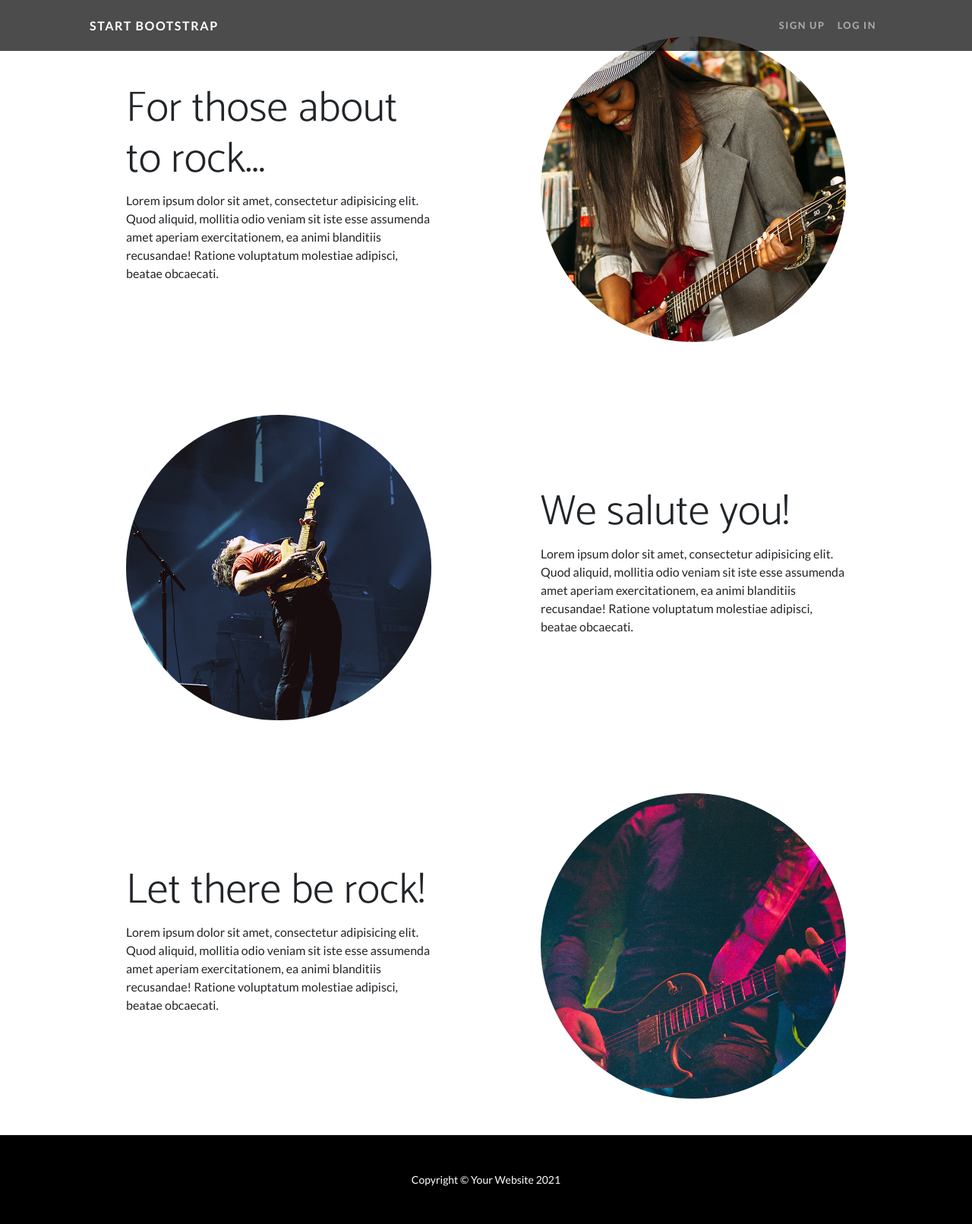
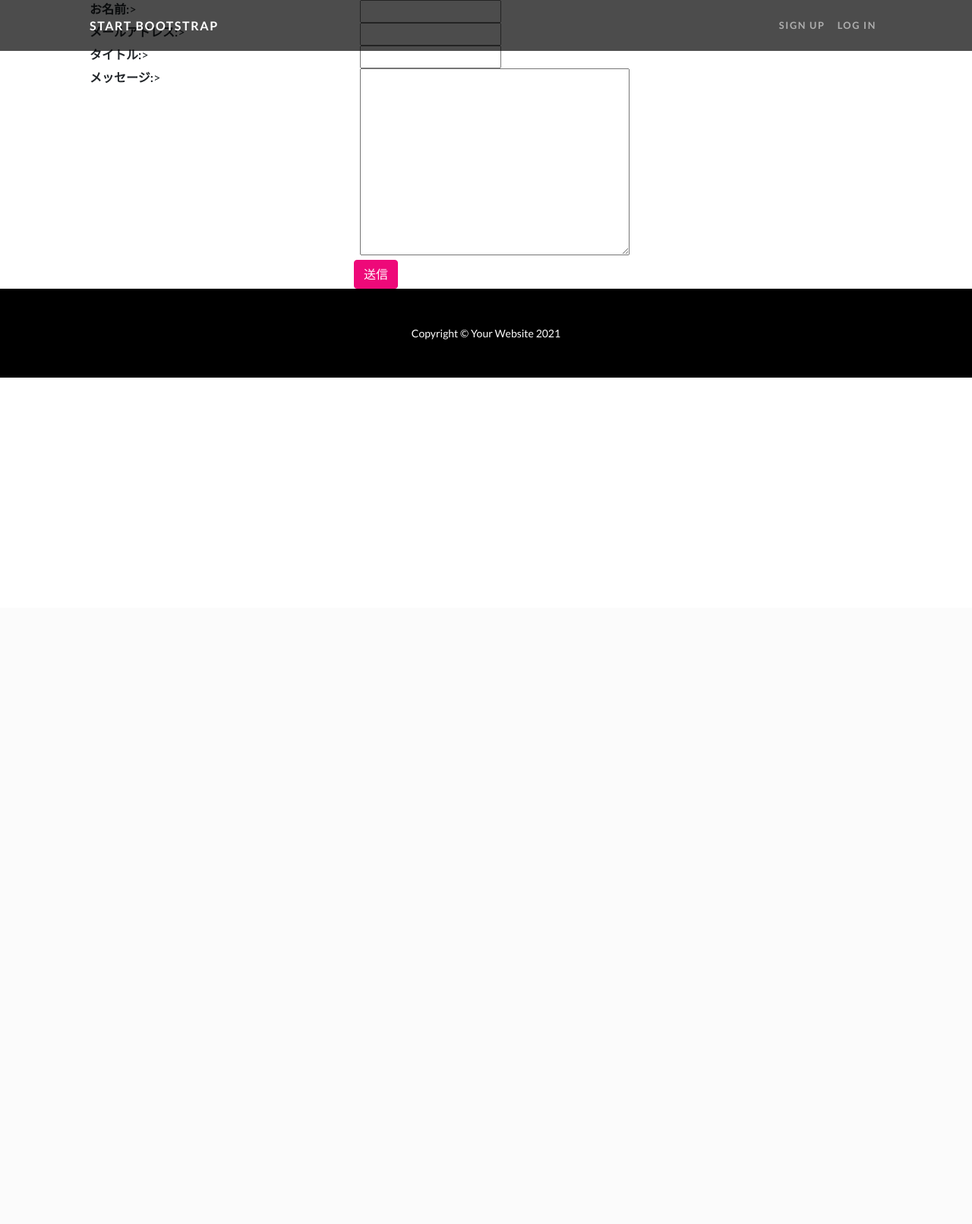
Before and after one commit to itsuki4/private_diary, a Django app: page /inquiry/ in a window 1280 px wide. Shown: the whole page at 76% size. After the commit the page ends 497 px from the top, so only its background shows below. Run offline with Django 3.2, Linux system fonts and the light colour scheme; some libraries are stand-ins or nearby versions.

Commit message:
初期セットアップ（テンプレート）

```diff
--- a/diary/templates/diary/inquiry.html
+++ b/diary/templates/diary/inquiry.html
@@ -1,63 +1,36 @@
 {% extends 'diary/base.html'%}
 {% load static%}
 
-{% block title %}{% endblock %}
+{% block title %}お問い合わせ|private Diary{% endblock %}
 
 {% block contents %}
 <!-- Content section 1-->
 <section id="scroll">
     <div class="container px-5">
         <div class="row gx-5 align-items-center">
-            <div class="col-lg-6 order-lg-2">
-                <div class="p-5"><img class="img-fluid rounded-circle" src="{% static 'assets/img/01.jpg' %}"
-                        alt="..." /></div>
-            </div>
-            <div class="col-lg-6 order-lg-1">
-                <div class="p-5">
-                    <h2 class="display-4">For those about to rock...</h2>
-                    <p>Lorem ipsum dolor sit amet, consectetur adipisicing elit. Quod aliquid, mollitia odio veniam
-                        sit iste esse assumenda amet aperiam exercitationem, ea animi blanditiis recusandae! Ratione
-                        voluptatum molestiae adipisci, beatae obcaecati.</p>
+            <from method="POST">
+                {% csrf_token %}
+
+                {{ form.non_field_errors}}
+
+                {% for field in form %}
+                <div class="form-group row">
+                    <label for="{{ field.id_for_label }}" class="col-sm-4 col-from-label">
+                        <strong>{{ field.label_tag }}</strong>>
+                    </label>
+                    <div class="col-sm-8">
+                        {{ field }}
+                        {{ field.errors }}
+                    </div>
                 </div>
-            </div>
-        </div>
-    </div>
-</section>
-<!-- Content section 2-->
-<section>
-    <div class="container px-5">
-        <div class="row gx-5 align-items-center">
-            <div class="col-lg-6">
-                <div class="p-5"><img class="img-fluid rounded-circle" src="{% static 'assets/img/02.jpg' %}"
-                        alt="..." /></div>
-            </div>
-            <div class="col-lg-6">
-                <div class="p-5">
-                    <h2 class="display-4">We salute you!</h2>
-                    <p>Lorem ipsum dolor sit amet, consectetur adipisicing elit. Quod aliquid, mollitia odio veniam
-                        sit iste esse assumenda amet aperiam exercitationem, ea animi blanditiis recusandae! Ratione
-                        voluptatum molestiae adipisci, beatae obcaecati.</p>
+                {% endfor %}
+
+                <div class="offset-sm-4 col-sm-8">
+                    <button class="btn btn-primary" type="submit">
+                        送信
+                    </button>
                 </div>
-            </div>
-        </div>
-    </div>
-</section>
-<!-- Content section 3-->
-<section>
-    <div class="container px-5">
-        <div class="row gx-5 align-items-center">
-            <div class="col-lg-6 order-lg-2">
-                <div class="p-5"><img class="img-fluid rounded-circle" src="{% static 'assets/img/03.jpg' %}"
-                        alt="..." /></div>
-            </div>
-            <div class="col-lg-6 order-lg-1">
-                <div class="p-5">
-                    <h2 class="display-4">Let there be rock!</h2>
-                    <p>Lorem ipsum dolor sit amet, consectetur adipisicing elit. Quod aliquid, mollitia odio veniam
-                        sit iste esse assumenda amet aperiam exercitationem, ea animi blanditiis recusandae! Ratione
-                        voluptatum molestiae adipisci, beatae obcaecati.</p>
-                </div>
-            </div>
+            </from>
         </div>
     </div>
 </section>
```
